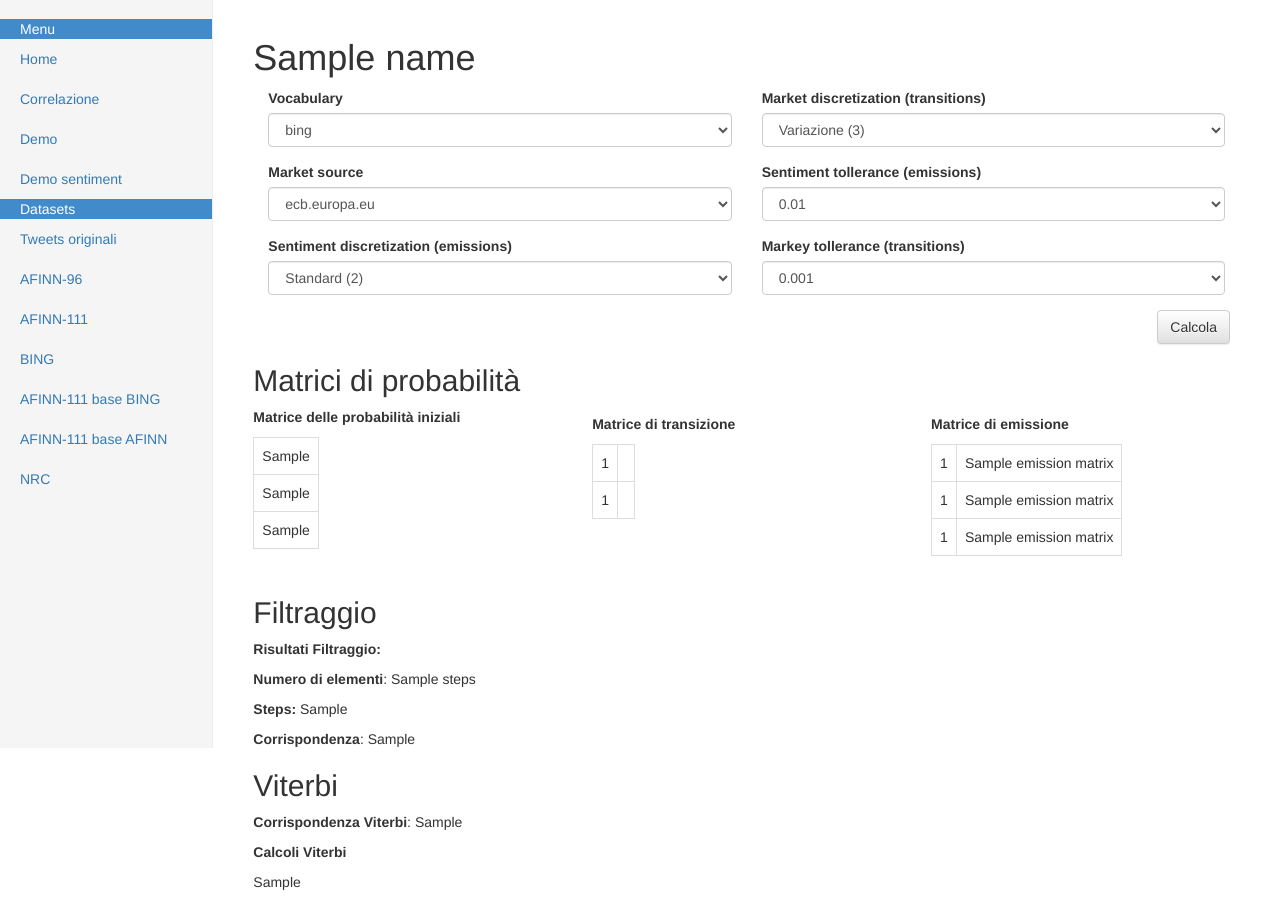
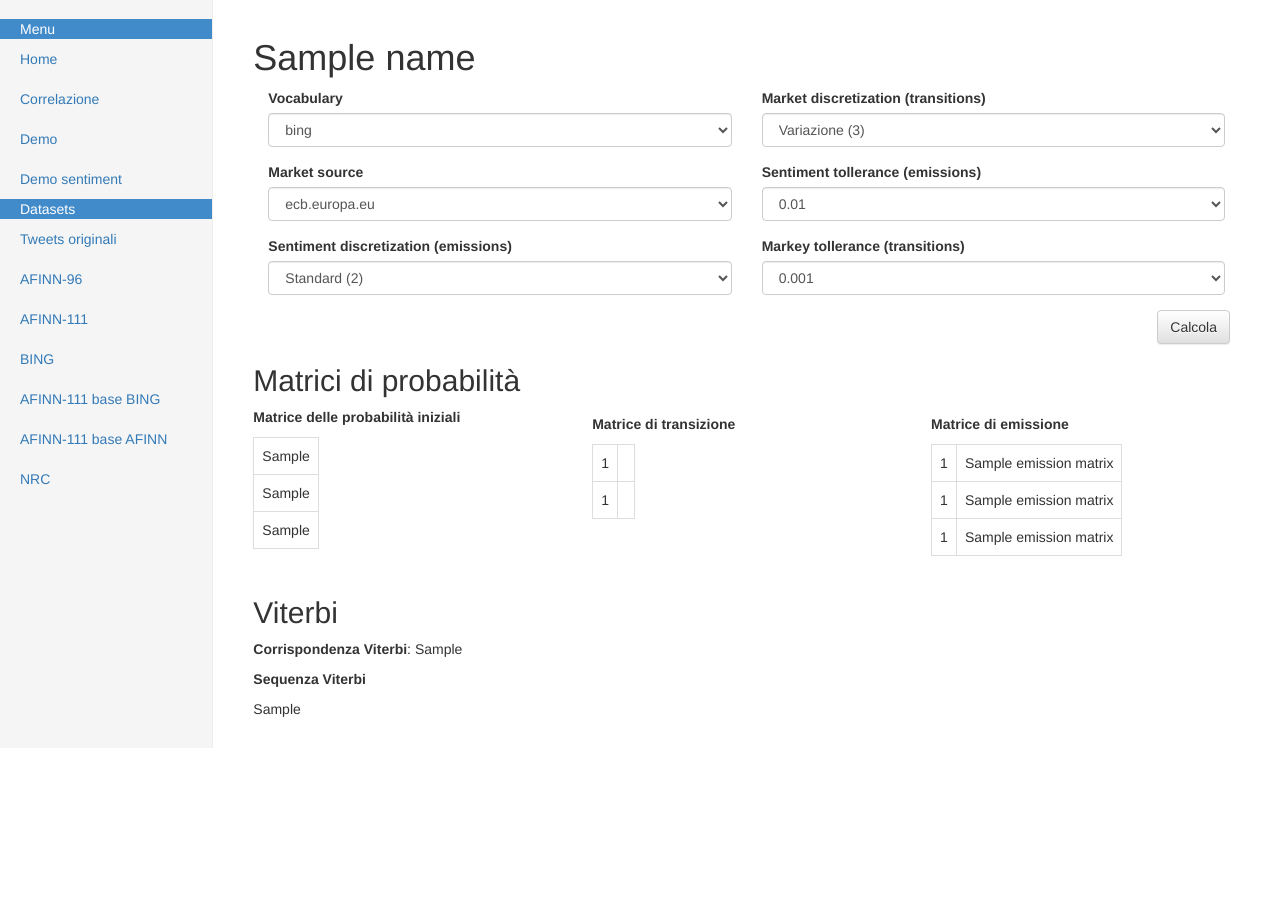
Before and after one commit to rAlvaPrincipe/Brexit-marketValue, a Flask app: template web/templates/demo.html in a window 1280 px wide. Shown: the part 52-964 px from the top of the page. After the commit the page ends 800 px from the top, so only its background shows below. Run offline with Flask 2, Linux system fonts and the light colour scheme; the template is opened without the code that fills it: most values are stand-ins (such as "Sample title", 1, 10 or a date in 2020); some libraries are stand-ins or nearby versions.

Commit message:
commented filtering in demo

```diff
--- a/web/templates/demo.html
+++ b/web/templates/demo.html
@@ -173,8 +173,7 @@
         <td>{{emission_matrix[0][0]}}</td>
         <td>{{emission_matrix[0][1]}}</td>
         {% if emission_matrix_len>2 %}
-          <td>{{emission_matrix[0][2]}}</td>{% endif %}
-      {% if emission_matrix_len==5 %}
+        <td>{{emission_matrix[0][2]}}</td>{% endif %} {% if emission_matrix_len==5 %}
         <td>{{emission_matrix[0][3]}}</td>
         <td>{{emission_matrix[0][4]}}</td>{% endif %}
       </tr>
@@ -182,8 +181,7 @@
         <td>{{emission_matrix[1][0]}}</td>
         <td>{{emission_matrix[1][1]}}</td>
         {% if emission_matrix_len>2 %}
-          <td>{{emission_matrix[1][2]}}</td>{% endif %}
-      {% if emission_matrix_len==5 %}
+        <td>{{emission_matrix[1][2]}}</td>{% endif %} {% if emission_matrix_len==5 %}
         <td>{{emission_matrix[1][3]}}</td>
         <td>{{emission_matrix[1][4]}}</td>{% endif %}
       </tr>
@@ -192,8 +190,7 @@
         <td>
           {{emission_matrix[2][1]}}</td>
         {% if emission_matrix_len>2 %}
-          <td>{{emission_matrix[2][2]}}</td>{% endif %}
-      {% if emission_matrix_len==5 %}
+        <td>{{emission_matrix[2][2]}}</td>{% endif %} {% if emission_matrix_len==5 %}
         <td>{{emission_matrix[2][3]}}</td>
         <td>{{emission_matrix[2][4]}}</td>{% endif %}
       </tr>
@@ -201,6 +198,7 @@
     </table>
   </div>
 </div>
+<!--
 <p>
   <h2>Filtraggio</h2>
 </p>
@@ -211,12 +209,12 @@
     <p><b>Steps:</b> {{ filtering_seq }}</p>
     <p><b>Corrispondenza</b>: {{ correspondence_filtering }}
   </div>
-
+-->
 <div>
   <p>
     <h2>Viterbi</h2></p>
   <p><b>Corrispondenza Viterbi</b>: {{ correspondence_viterbi }}</p>
-    <p><b>Calcoli Viterbi</b></p>
+  <p><b>Sequenza Viterbi</b></p>
   {{ viterbi_seq }}
 </div>
 
```
Lines whose indentation alone changed are shown as unchanged.
